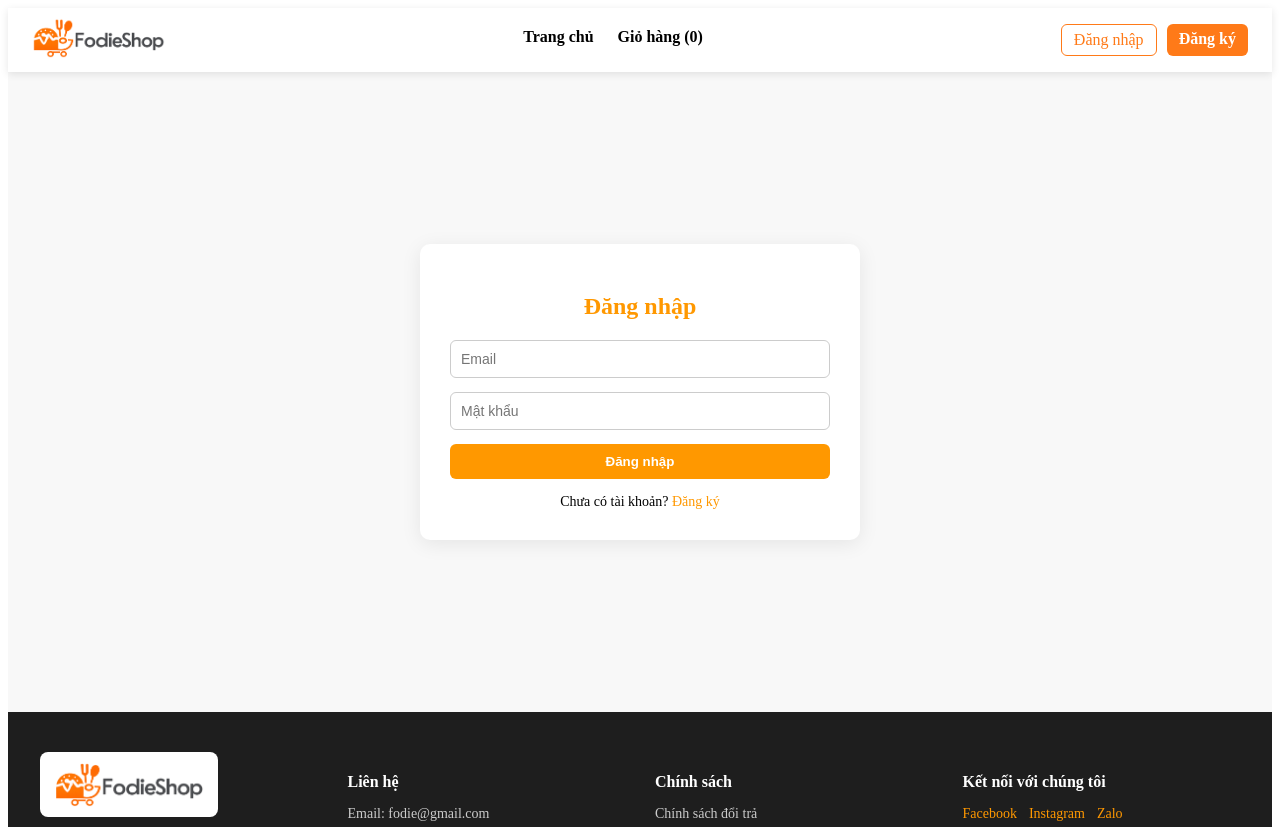
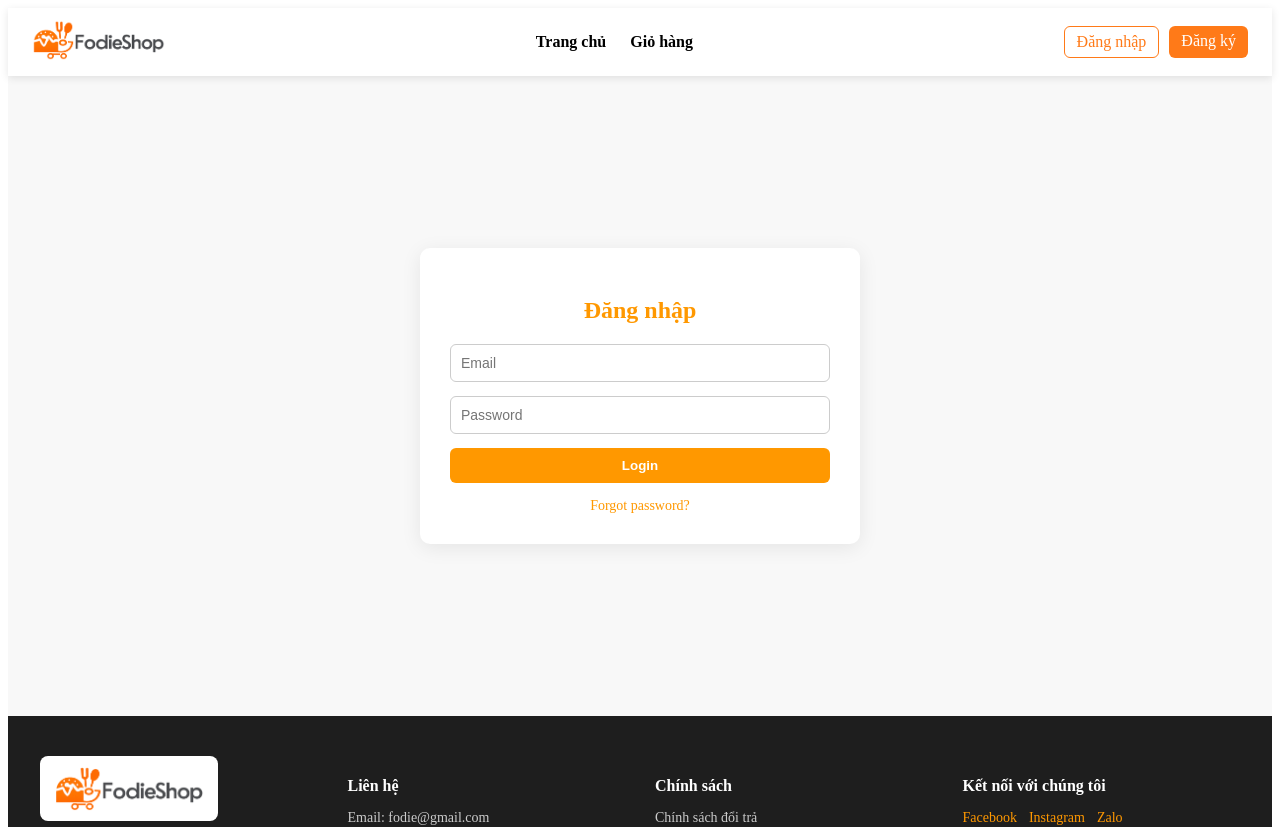
Before and after one commit to phancongnam01012005/SE347-frontend, a React (Vite) app: page /login in a window 1280 px wide. Shown: the top 827 px of the page. Built offline with nearby package versions, Linux system fonts and the light colour scheme.

Commit message:
Api and authservice

```diff
--- a/package.json
+++ b/package.json
@@ -11,6 +11,7 @@
   },
   "dependencies": {
     "axios": "^1.13.2",
+    "jwt-decode": "^4.0.0",
     "react": "^19.2.0",
     "react-dom": "^19.2.0",
     "react-router-dom": "^7.11.0"
--- a/src/components/Header.jsx
+++ b/src/components/Header.jsx
@@ -1,22 +1,28 @@
 import { NavLink } from "react-router-dom";
 import logo from "../assets/images/logo.png";
-import { getCart } from "../utils/storage";
 import { useAuth } from "../context/AuthContext";
+import { useCart } from "../context/CartContext";
 
 export default function Header() {
-  const cart = getCart();
-  const totalItems = cart.reduce((sum, item) => sum + item.quantity, 0);
+  const { user, logout } = useAuth();
+  const { cartItems, clearCart } = useCart();
 
-  const { user, logout } = useAuth();
+  const totalItems = cartItems.reduce(
+    (sum, item) => sum + item.quantity,
+    0
+  );
+
+  const handleLogout = () => {
+    clearCart();
+    logout();
+  };
 
   return (
     <header style={styles.header}>
       {/* LEFT */}
-      <div style={styles.left}>
-        <NavLink to="/">
-          <img src={logo} alt="FoodieShop Logo" style={styles.logo} />
-        </NavLink>
-      </div>
+      <NavLink to="/">
+        <img src={logo} alt="FoodieShop" style={styles.logo} />
+      </NavLink>
 
       {/* CENTER */}
       <nav style={styles.nav}>
@@ -25,27 +31,19 @@ export default function Header() {
         </NavLink>
 
         <NavLink to="/cart" style={navLinkStyle}>
-          Giỏ hàng ({totalItems})
+          Giỏ hàng
+          {totalItems > 0 && (
+            <span style={styles.badge}>{totalItems}</span>
+          )}
         </NavLink>
-
-        {user && (
-          <NavLink to="/orders" style={navLinkStyle}>
-            Đơn hàng
-          </NavLink>
-        )}
       </nav>
 
       {/* RIGHT */}
       <div style={styles.auth}>
         {user ? (
-          <div style={styles.dropdown}>
-            <span style={styles.user}>👤 {user.name || user.email}</span>
-
-            <div style={styles.dropdownMenu}>
-              <NavLink to="/orders">Đơn hàng</NavLink>
-              <button onClick={logout}>Đăng xuất</button>
-            </div>
-          </div>
+          <button onClick={handleLogout} style={styles.logout}>
+            Đăng xuất
+          </button>
         ) : (
           <>
             <NavLink to="/login" style={styles.login}>
@@ -56,28 +54,20 @@ export default function Header() {
             </NavLink>
           </>
         )}
-
-        {totalItems > 0 && (
-          <span style={styles.badge}>{totalItems}</span>
-        )}
       </div>
     </header>
   );
 }
 
-
-/* STYLE CHO NAVLINK (ACTIVE / INACTIVE) */
+/* ACTIVE LINK */
 const navLinkStyle = ({ isActive }) => ({
-  position: "relative",
-  color: isActive ? "#ff7a18" : "#000",
   textDecoration: "none",
   fontWeight: 600,
-  paddingBottom: "4px",
-  transition: "color 0.2s ease",
-  borderBottom: isActive ? "2px solid #ff7a18" : "2px solid transparent",
+  color: isActive ? "#ff7a18" : "#000",
+  position: "relative",
 });
 
-/* STYLE CHUNG */
+/* STYLE */
 const styles = {
   header: {
     position: "sticky",
@@ -86,58 +76,49 @@ const styles = {
     display: "flex",
     alignItems: "center",
     justifyContent: "space-between",
-    padding: "10px 24px",
-    backgroundColor: "#ffffff",
+    padding: "12px 24px",
+    background: "#fff",
     boxShadow: "0 2px 8px rgba(0,0,0,0.1)",
   },
-  left: {
-    display: "flex",
-    alignItems: "center",
-  },
   logo: {
-    height: "40px",
-    width: "auto",
-    objectFit: "contain",
+    height: 40,
   },
   nav: {
     display: "flex",
-    gap: "24px",
+    gap: 24,
+    alignItems: "center",
   },
   auth: {
     display: "flex",
-    gap: "10px",
+    gap: 10,
+  },
+  badge: {
+    marginLeft: 6,
+    background: "#ff4d4f",
+    color: "#fff",
+    borderRadius: "999px",
+    padding: "2px 8px",
+    fontSize: 12,
   },
   login: {
-    textDecoration: "none",
-    background: "transparent",
     border: "1px solid #ff7a18",
     color: "#ff7a18",
     padding: "6px 12px",
-    borderRadius: "6px",
-    cursor: "pointer",
-    fontWeight: 500,
+    borderRadius: 6,
+    textDecoration: "none",
   },
   register: {
-    textDecoration: "none",
     background: "#ff7a18",
-    border: "none",
     color: "#fff",
     padding: "6px 12px",
-    borderRadius: "6px",
-    fontWeight: "bold",
-    cursor: "pointer",
-  },
-  user: {
-  fontWeight: 500,
-  color: "#333",
+    borderRadius: 6,
+    textDecoration: "none",
   },
   logout: {
     background: "#eee",
     border: "none",
-    padding: "6px 10px",
-    borderRadius: "6px",
+    padding: "6px 12px",
+    borderRadius: 6,
     cursor: "pointer",
-    fontWeight: 500,
   },
-
 };
--- a/src/context/AuthContext.jsx
+++ b/src/context/AuthContext.jsx
@@ -7,78 +7,27 @@ export function AuthProvider({ children }) {
   const [user, setUser] = useState(null);
   const [loading, setLoading] = useState(true);
 
-  // Khởi tạo: Kiểm tra token trong localStorage khi app load
   useEffect(() => {
-    const initAuth = async () => {
+    const token = authService.getToken();
+    if (token) {
       try {
-        // Kiểm tra token còn hợp lệ không
-        if (authService.isTokenValid()) {
-          const userData = await authService.getCurrentUser();
-          if (userData) {
-            setUser(userData);
-          } else {
-            // Token không hợp lệ, xóa đi
-            authService.logout();
-          }
-        } else {
-          // Token hết hạn hoặc không tồn tại
-          authService.logout();
-        }
-      } catch (error) {
-        console.error("Error initializing auth:", error);
+        const payload = JSON.parse(atob(token.split(".")[1]));
+        setUser({ email: payload.sub, role: payload.role, userId: payload.userId });
+      } catch {
         authService.logout();
-      } finally {
-        setLoading(false);
       }
-    };
-
-    initAuth();
+    }
+    setLoading(false);
   }, []);
 
-  /**
-   * Đăng nhập với email và password
-   * @param {string} email
-   * @param {string} password
-   * @returns {Promise<{success: boolean, error?: string}>}
-   */
   const login = async (email, password) => {
-    try {
-      // Gọi API login
-      const data = await authService.login(email, password);
-
-      // Lấy thông tin user từ token
-      const userData = await authService.getCurrentUser();
-
-      if (userData) {
-        setUser(userData);
-        return { success: true };
-      } else {
-        throw new Error("Không thể lấy thông tin người dùng");
-      }
-    } catch (error) {
-      console.error("Login error:", error);
-
-      // Xử lý lỗi từ backend
-      let errorMessage = "Đăng nhập thất bại";
-
-      if (error.response) {
-        // Lỗi từ server
-        errorMessage = error.response.data?.message || error.response.data || errorMessage;
-      } else if (error.request) {
-        // Không nhận được response từ server
-        errorMessage = "Không thể kết nối đến server";
-      } else {
-        // Lỗi khác
-        errorMessage = error.message;
-      }
-
-      return { success: false, error: errorMessage };
+    const data = await authService.login(email, password);
+    if (data.token) {
+      const payload = JSON.parse(atob(data.token.split(".")[1]));
+      setUser({ email: payload.sub, role: payload.role, userId: payload.userId });
     }
   };
 
-  /**
-   * Đăng xuất
-   */
   const logout = () => {
     authService.logout();
     setUser(null);
--- a/src/context/CartContext.jsx
+++ b/src/context/CartContext.jsx
@@ -8,11 +8,12 @@ export const CartProvider = ({ children }) => {
     return saved ? JSON.parse(saved) : [];
   });
 
+  // sync localStorage
   useEffect(() => {
     localStorage.setItem("cart", JSON.stringify(cartItems));
   }, [cartItems]);
 
-  // Thêm sản phẩm
+  // ADD
   const addToCart = (product) => {
     setCartItems((prev) => {
       const exist = prev.find((item) => item.id === product.id);
@@ -27,19 +28,25 @@ export const CartProvider = ({ children }) => {
     });
   };
 
-  // Xóa sản phẩm
+  // REMOVE
   const removeFromCart = (id) => {
     setCartItems((prev) => prev.filter((item) => item.id !== id));
   };
 
-  // Cập nhật số lượng
+  // UPDATE QTY
   const updateQuantity = (id, quantity) => {
-    if (quantity <= 0) return;
+    if (quantity < 1) return;
     setCartItems((prev) =>
       prev.map((item) =>
         item.id === id ? { ...item, quantity } : item
       )
     );
+  };
+
+
+  const clearCart = () => {
+    setCartItems([]);
+    localStorage.removeItem("cart");
   };
 
   const totalPrice = cartItems.reduce(
@@ -54,6 +61,7 @@ export const CartProvider = ({ children }) => {
         addToCart,
         removeFromCart,
         updateQuantity,
+        clearCart,
         totalPrice,
       }}
     >
--- a/src/pages/Cart.jsx
+++ b/src/pages/Cart.jsx
@@ -1,4 +1,5 @@
 import { useCart } from "../context/CartContext";
+import { useNavigate } from "react-router-dom";
 
 export default function Cart() {
   const {
@@ -8,35 +9,138 @@ export default function Cart() {
     totalPrice,
   } = useCart();
 
+  const navigate = useNavigate();
+
   if (cartItems.length === 0) {
-    return <h2>Giỏ hàng trống</h2>;
+    return (
+      <div style={{ padding: 20 }}>
+        <h2>🛒 Giỏ hàng trống</h2>
+        <p>Thêm sản phẩm vô đi 😅</p>
+      </div>
+    );
   }
 
   return (
-    <div>
-      <h1>Giỏ hàng</h1>
+    <div style={{ padding: 20, maxWidth: 900, margin: "0 auto" }}>
+      <h1 style={{ marginBottom: 20 }}>🛒 Giỏ hàng</h1>
 
-      {cartItems.map((item) => (
-        <div key={item.id} style={{ marginBottom: 10 }}>
-          <h3>{item.name}</h3>
-          <p>{item.price.toLocaleString()}đ</p>
+      {cartItems.map((item) => {
+        const itemTotal = item.price * item.quantity;
 
+        return (
+          <div
+            key={item.id}
+            style={{
+              display: "flex",
+              alignItems: "center",
+              gap: 16,
+              border: "1px solid #ddd",
+              borderRadius: 12,
+              padding: 12,
+              marginBottom: 12,
+              transition: "box-shadow 0.2s ease",
+            }}
+            onMouseEnter={(e) =>
+              (e.currentTarget.style.boxShadow =
+                "0 4px 12px rgba(0,0,0,0.08)")
+            }
+            onMouseLeave={(e) =>
+              (e.currentTarget.style.boxShadow = "none")
+            }
+          >
+            {/* IMAGE */}
+            <img
+              src={item.image}
+              alt={item.name}
+              style={{
+                width: 90,
+                height: 90,
+                objectFit: "contain",
+                background: "#f5f5f5",
+                borderRadius: 8,
+              }}
+            />
+
+            {/* INFO */}
+            <div style={{ flex: 1 }}>
+              <h3 style={{ margin: 0 }}>{item.name}</h3>
+              <p style={{ margin: "4px 0", color: "#666" }}>
+                Đơn giá: {item.price.toLocaleString()}đ
+              </p>
+              <p style={{ margin: 0, fontWeight: "bold" }}>
+                Thành tiền:{" "}
+                <span style={{ color: "#d0011b" }}>
+                  {itemTotal.toLocaleString()}đ
+                </span>
+              </p>
+            </div>
+
+            {/* QUANTITY */}
             <input
               type="number"
+              min={1}
               value={item.quantity}
-            min={1}
               onChange={(e) =>
                 updateQuantity(item.id, Number(e.target.value))
               }
+              style={{
+                width: 60,
+                padding: 6,
+                textAlign: "center",
+              }}
             />
 
-          <button onClick={() => removeFromCart(item.id)}>
+            {/* REMOVE */}
+            <button
+              onClick={() => removeFromCart(item.id)}
+              style={{
+                background: "#ff4d4f",
+                color: "#fff",
+                border: "none",
+                padding: "8px 12px",
+                borderRadius: 6,
+                cursor: "pointer",
+              }}
+            >
               Xóa
             </button>
           </div>
-      ))}
+        );
+      })}
 
-      <h2>Tổng tiền: {totalPrice.toLocaleString()}đ</h2>
+      {/* FOOTER */}
+      <div
+        style={{
+          marginTop: 30,
+          paddingTop: 20,
+          borderTop: "2px solid #eee",
+          display: "flex",
+          justifyContent: "space-between",
+          alignItems: "center",
+        }}
+      >
+        <h2>
+          Tổng tiền:{" "}
+          <span style={{ color: "#d0011b" }}>
+            {totalPrice.toLocaleString()}đ
+          </span>
+        </h2>
+
+        <button
+          onClick={() => navigate("/checkout")}
+          style={{
+            padding: "12px 24px",
+            fontSize: 16,
+            borderRadius: 8,
+            border: "none",
+            background: "#ff7a18",
+            color: "#fff",
+            cursor: "pointer",
+          }}
+        >
+          Thanh toán ➜
+        </button>
+      </div>
     </div>
   );
 }
--- a/src/pages/Login.jsx
+++ b/src/pages/Login.jsx
@@ -1,42 +1,25 @@
 import { useState } from "react";
-import { Link, useNavigate, useLocation } from "react-router-dom";
-import "../styles/Auth.css";
 import { useAuth } from "../context/AuthContext";
+import { useNavigate, useLocation } from "react-router-dom";
+import "../styles/Auth.css"; // CSS bạn vừa viết
 
 export default function Login() {
+  const [email, setEmail] = useState("");
+  const [password, setPassword] = useState("");
   const { login } = useAuth();
   const navigate = useNavigate();
   const location = useLocation();
-
-  const [email, setEmail] = useState("");
-  const [password, setPassword] = useState("");
   const [error, setError] = useState("");
-  const [success, setSuccess] = useState(location.state?.message || "");
-  const [isLoading, setIsLoading] = useState(false);
-
-  const from = location.state?.from || "/";
 
   const handleSubmit = async (e) => {
     e.preventDefault();
     setError("");
-    setSuccess("");
-    setIsLoading(true);
-
     try {
-      // Gọi API login thật
-      const result = await login(email, password);
-
-      if (result.success) {
-        // Đăng nhập thành công, redirect về trang trước đó hoặc trang chủ
-        navigate(from, { replace: true });
-      } else {
-        // Hiển thị lỗi
-        setError(result.error || "Đăng nhập thất bại");
-      }
+      await login(email, password);
+      const from = location.state?.from?.pathname || "/";
+      navigate(from);
     } catch (err) {
-      setError("Có lỗi xảy ra, vui lòng thử lại");
-    } finally {
-      setIsLoading(false);
+      setError(err.message || "Login failed");
     }
   };
 
@@ -44,35 +27,6 @@ export default function Login() {
     <div className="auth-container">
       <div className="auth-box">
         <h2>Đăng nhập</h2>
-
-        {success && (
-          <div style={{
-            padding: "10px",
-            marginBottom: "15px",
-            backgroundColor: "#efe",
-            border: "1px solid #cfc",
-            borderRadius: "6px",
-            color: "#3c3",
-            fontSize: "14px",
-          }}>
-            {success}
-          </div>
-        )}
-
-        {error && (
-          <div style={{
-            padding: "10px",
-            marginBottom: "15px",
-            backgroundColor: "#fee",
-            border: "1px solid #fcc",
-            borderRadius: "6px",
-            color: "#c33",
-            fontSize: "14px",
-          }}>
-            {error}
-          </div>
-        )}
-
         <form onSubmit={handleSubmit}>
           <input
             type="email"
@@ -80,24 +34,19 @@ export default function Login() {
             value={email}
             onChange={(e) => setEmail(e.target.value)}
             required
-            disabled={isLoading}
           />
           <input
             type="password"
-            placeholder="Mật khẩu"
+            placeholder="Password"
             value={password}
             onChange={(e) => setPassword(e.target.value)}
             required
-            disabled={isLoading}
           />
-
-          <button type="submit" disabled={isLoading}>
-            {isLoading ? "Đang đăng nhập..." : "Đăng nhập"}
-          </button>
+          {error && <p style={{ color: "red", fontSize: "14px", textAlign: "center" }}>{error}</p>}
+          <button type="submit">Login</button>
         </form>
-
         <div className="auth-link">
-          Chưa có tài khoản? <Link to="/register">Đăng ký</Link>
+          <a href="/forgot-password">Forgot password?</a>
         </div>
       </div>
     </div>
--- a/src/services/api.js
+++ b/src/services/api.js
@@ -1,46 +1,37 @@
-import axios from 'axios';
+import axios from "axios";
+import authService from "./authService";
 
-// Base URL của Backend API
-const API_BASE_URL = 'http://localhost:8001';
-
-// Tạo axios instance
+// Tạo instance axios
 const api = axios.create({
-  baseURL: API_BASE_URL,
-  headers: {
-    'Content-Type': 'application/json',
-  },
-  // withCredentials bỏ đi vì không cần cookies cho JWT auth
+  baseURL: "http://localhost:8000",
+  headers: { "Content-Type": "application/json" },
 });
 
-// Request Interceptor - Tự động thêm JWT token vào header
+// === Request interceptor: attach token tự động ===
 api.interceptors.request.use(
   (config) => {
-    const token = localStorage.getItem('token');
+    const token = authService.getToken();
     if (token) {
+      // Nếu đã có token, thêm Authorization header
       config.headers.Authorization = `Bearer ${token}`;
     }
     return config;
   },
-  (error) => {
-    return Promise.reject(error);
-  }
+  (error) => Promise.reject(error)
 );
 
-// Response Interceptor - Xử lý lỗi chung
+// === Response interceptor: logout nếu 401 ===
 api.interceptors.response.use(
-  (response) => {
-    return response;
-  },
+  (response) => response, // trả bình thường
   (error) => {
-    // Nếu token hết hạn hoặc không hợp lệ (401)
-    if (error.response?.status === 401) {
-      // Xóa token và user data
-      localStorage.removeItem('token');
-      localStorage.removeItem('user');
-      // Redirect về trang login
-      window.location.href = '/login';
+    const status = error.response?.status;
+    if (status === 401) {
+      // Token expired / unauthorized → logout
+      authService.logout();
+      // Redirect về login, giữ trang trước nếu muốn
+      window.location.href = "/login";
     }
-    return Promise.reject(error);
+    return Promise.reject(error); // trả về lỗi để component xử lý
   }
 );
 
--- a/src/services/authService.js
+++ b/src/services/authService.js
@@ -1,119 +1,86 @@
-import api from './api';
+// services/authService.js
+const API_URL = "http://localhost:8000";
 
-const authService = {
-  /**
-   * Đăng nhập
-   * @param {string} email - Email người dùng
-   * @param {string} password - Mật khẩu
-   * @returns {Promise} Response từ API
-   */
-  login: async (email, password) => {
-    try {
-      // Backend dùng @RequestParam nên phải gửi form-urlencoded
-      const params = new URLSearchParams();
-      params.append('email', email);
-      params.append('password', password);
+// ===== Login =====
+const login = async (email, password) => {
+  const formBody = new URLSearchParams();
+  formBody.append("email", email);
+  formBody.append("password", password);
 
-      const response = await api.post('/public/login', params, {
-        headers: {
-          'Content-Type': 'application/x-www-form-urlencoded',
-        },
+  const res = await fetch(`${API_URL}/public/login`, {
+    method: "POST",
+    headers: { "Content-Type": "application/x-www-form-urlencoded" },
+    body: formBody.toString(),
   });
 
-      // Response từ backend: { token: "jwt_token_here", message: "..." }
-      if (response.data.token) {
-        // Lưu JWT token vào localStorage
-        localStorage.setItem('token', response.data.token);
+  let data = {};
+  const contentType = res.headers.get("content-type");
+  if (contentType && contentType.includes("application/json")) {
+    data = await res.json();
   }
 
-      return response.data;
-    } catch (error) {
-      throw error;
-    }
-  },
+  if (!res.ok) throw new Error(data.message || "Login failed");
 
-  /**
-   * Đăng ký tài khoản mới
-   * @param {string} email - Email người dùng
-   * @param {string} password - Mật khẩu
-   * @param {string} name - Tên người dùng
-   * @returns {Promise} Response từ API
-   */
-  register: async (email, password, name) => {
-    try {
-      // Backend dùng @RequestParam nên phải gửi form-urlencoded
-      const params = new URLSearchParams();
-      params.append('email', email);
-      params.append('password', password);
-      params.append('name', name);
+  if (data.token) localStorage.setItem("accessToken", data.token);
 
-      const response = await api.post('/public/register', params, {
-        headers: {
-          'Content-Type': 'application/x-www-form-urlencoded',
-        },
+  return data;
+};
+
+// ===== Register =====
+const register = async ({ email, password, name }) => {
+  const formBody = new URLSearchParams();
+  formBody.append("email", email);
+  formBody.append("password", password);
+  formBody.append("name", name);
+
+  const res = await fetch(`${API_URL}/public/register`, {
+    method: "POST",
+    headers: { "Content-Type": "application/x-www-form-urlencoded" },
+    body: formBody.toString(),
   });
 
-      return response.data;
-    } catch (error) {
-      throw error;
+  let data = {};
+  const contentType = res.headers.get("content-type");
+  if (contentType && contentType.includes("application/json")) {
+    data = await res.json();
   }
-  },
 
-  /**
-   * Lấy thông tin user hiện tại (nếu backend có endpoint này)
-   * @returns {Promise} User data
-   */
-  getCurrentUser: async () => {
+  if (!res.ok) throw new Error(data.message || "Register failed");
+
+  if (data.token) localStorage.setItem("accessToken", data.token);
+
+  return data;
+};
+
+// ===== Logout =====
+const logout = () => localStorage.removeItem("accessToken");
+
+// ===== Get token =====
+const getToken = () => localStorage.getItem("accessToken");
+
+// ===== Get user info from JWT =====
+const getUserFromToken = () => {
+  const token = getToken();
+  if (!token) return null;
+
   try {
-      // Giải mã JWT token để lấy thông tin user
-      const token = localStorage.getItem('token');
-      if (!token) {
+    const payload = JSON.parse(atob(token.split(".")[1]));
+    return {
+      userId: payload.userId,
+      email: payload.sub,
+      role: payload.role,
+    };
+  } catch (err) {
+    console.error("Invalid token", err);
     return null;
   }
-
-      // Decode JWT payload (phần giữa của token)
-      const payload = JSON.parse(atob(token.split('.')[1]));
-
-      return {
-        email: payload.sub, // JWT thường lưu email/username trong 'sub'
-        name: payload.name || payload.sub,
-        role: payload.role || 'BUYER',
-      };
-    } catch (error) {
-      console.error('Error decoding token:', error);
-      return null;
-    }
-  },
-
-  /**
-   * Đăng xuất
-   */
-  logout: () => {
-    localStorage.removeItem('token');
-    localStorage.removeItem('user');
-  },
-
-  /**
-   * Kiểm tra token còn hợp lệ không
-   * @returns {boolean}
-   */
-  isTokenValid: () => {
-    const token = localStorage.getItem('token');
-    if (!token) {
-      return false;
-    }
-
-    try {
-      // Decode JWT payload
-      const payload = JSON.parse(atob(token.split('.')[1]));
-
-      // Kiểm tra expiration (exp là timestamp tính bằng giây)
-      const currentTime = Date.now() / 1000;
-      return payload.exp > currentTime;
-    } catch (error) {
-      return false;
-    }
-  },
 };
 
-export default authService;
+// ===== Export =====
+export default {
+  login,
+  register,
+  logout,
+  getToken,
+  getUserFromToken,
+};
```
Also changed, not shown: src/pages/Home.jsx (+4 -4 lines), 1 other file (tests, documents, lock files or other folders). Lines whose indentation alone changed are shown as unchanged.
